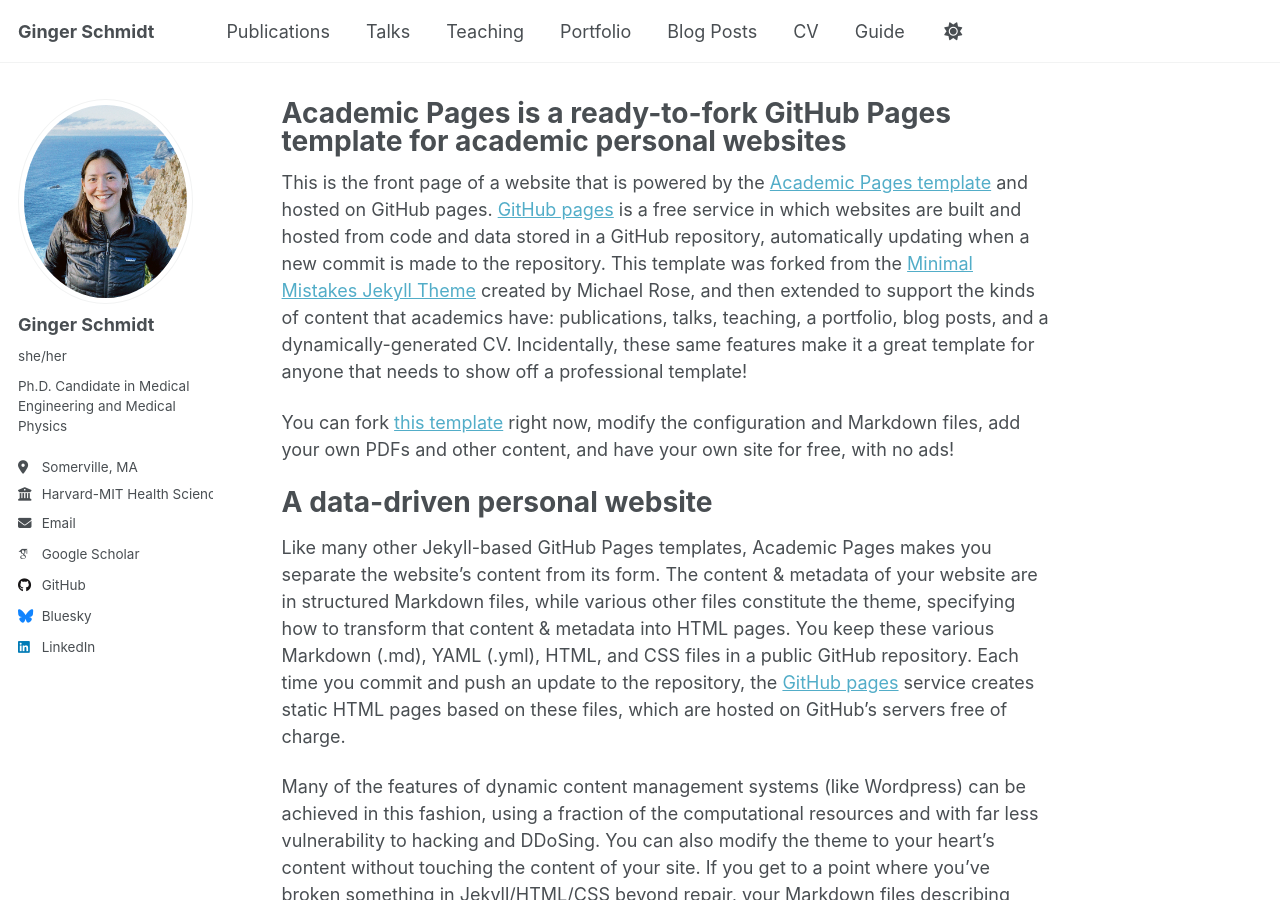
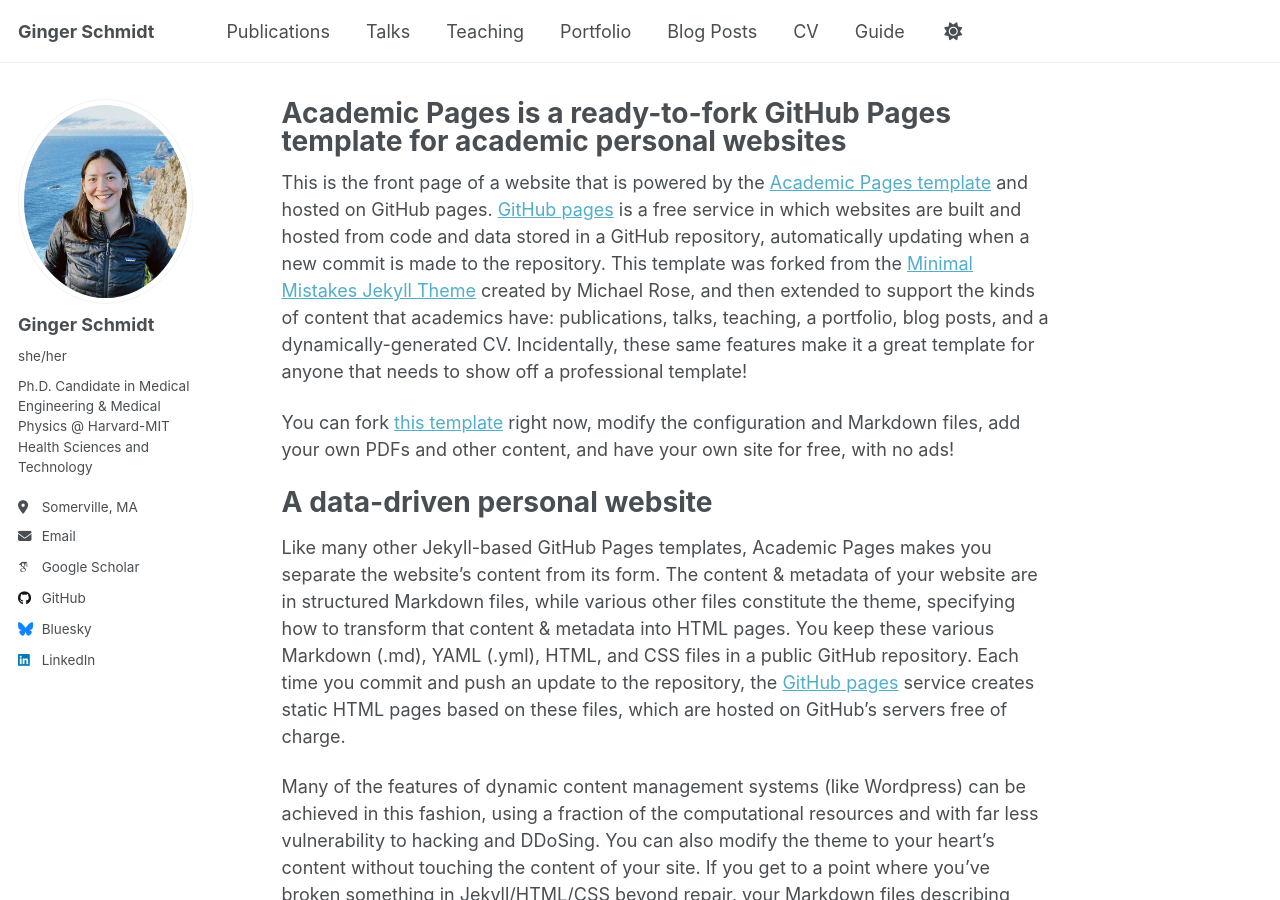
Before and after one commit to gingerschmidt/gingerschmidt.github.io, a Jekyll site: the page built from _pages/about.md, in a window 1280 px wide and 900 px high. Built offline with Jekyll 4.4.1, drawn with Linux system fonts in a browser that asks for light colours; some web fonts are replaced; a script that is not in the unit is left out.

Commit message:
Update _config.yml

```diff
--- a/_config.yml
+++ b/_config.yml
@@ -23,12 +23,12 @@ repository               : "academicpages/academicpages.github.io"
 #               Additional customization can be done by editing /_includes/author-profile.html
 author:
   # Biographic information
-  avatar           : "profile_ginger.png"
+  avatar           : "profile.png"
   name             : "Ginger Schmidt"
   pronouns         : "she/her"
-  bio              : "Ph.D. Candidate in Medical Engineering and Medical Physics"
+  bio              : "Ph.D. Candidate in Medical Engineering & Medical Physics @ Harvard-MIT Health Sciences and Technology"
   location         : "Somerville, MA"
-  employer         : "Harvard-MIT Health Sciences and Technology"
+  employer         : #
   uri              : # URL
   email            : "gingers@mit.edu"
 
```
